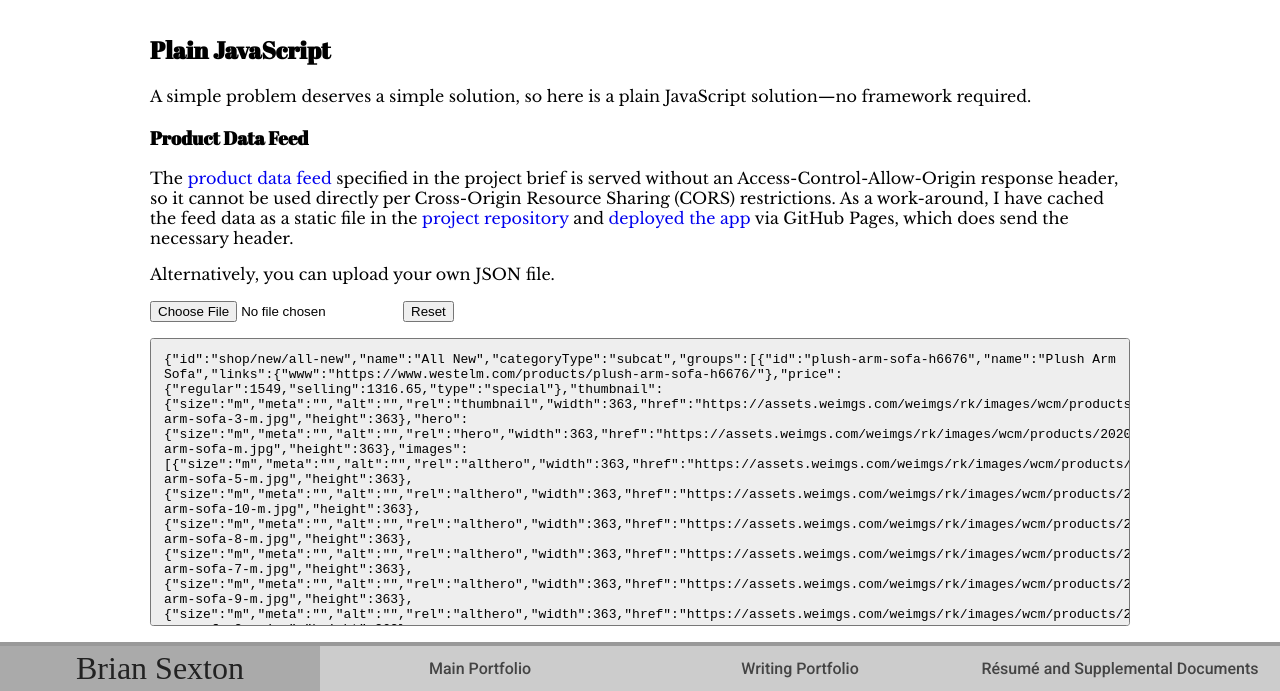
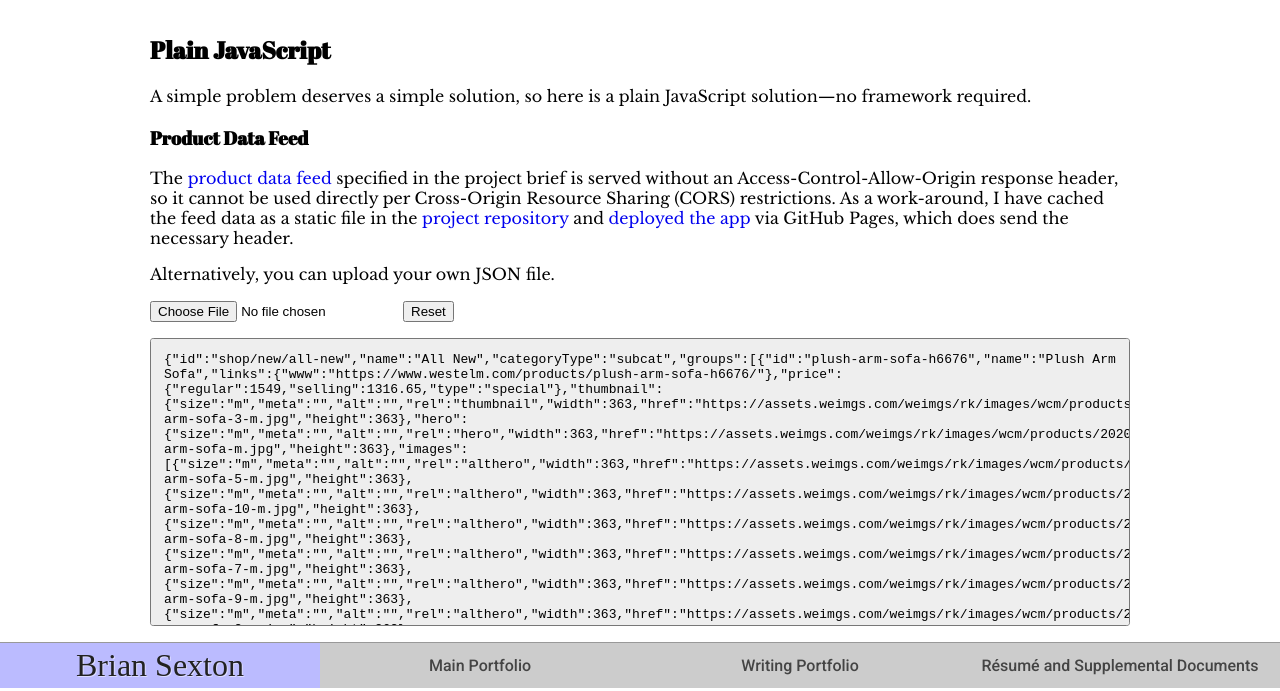
Before and after one commit to bdsexton/williams-sonoma-coding-challenge, a website: page source/index.html in a window 1280 px wide. Shown: the part 322-1013 px from the top of the page. Drawn offline with nearby package versions, Linux system fonts and the light colour scheme; a web font is replaced by a local one.

Commit message:
Adjust the page footer appearance and animation timing.

```diff
--- a/source/_assets/styles/main.css
+++ b/source/_assets/styles/main.css
@@ -154,7 +154,7 @@ main > section
 
 body > footer
 {
-	border-top: 4px solid #999;
+	border-top: 1px solid #999;
 
 	background: #eee;
 	color: #000;
@@ -214,7 +214,7 @@ body > footer
 
 	text-align: center;
 
-	transition: background-color 0.35s ease, color 0.35s ease
+	transition: background-color 0.4s ease, color 0.4s ease
 }
 
 @media all and (min-width: 1024px)
@@ -242,8 +242,10 @@ body > footer
 .personal-links li:first-child a:link,
 .personal-links li:first-child a:visited
 {
-	background-color: #aaa;
-	color: #222
+	background-color: #bbf;
+	color: #222;
+
+	text-shadow: 1px 1px rgba(255, 255, 255, 0.5)
 }
 
 /*
@@ -258,6 +260,8 @@ body > footer
 	background-color: #333;
 	color: #fff;
 
+	text-shadow: none;
+
 	text-decoration: none
 }
 
@@ -266,5 +270,7 @@ body > footer
 {
 	background-color: #000;
 
+	text-shadow: none;
+
 	text-decoration: none
 }
```
